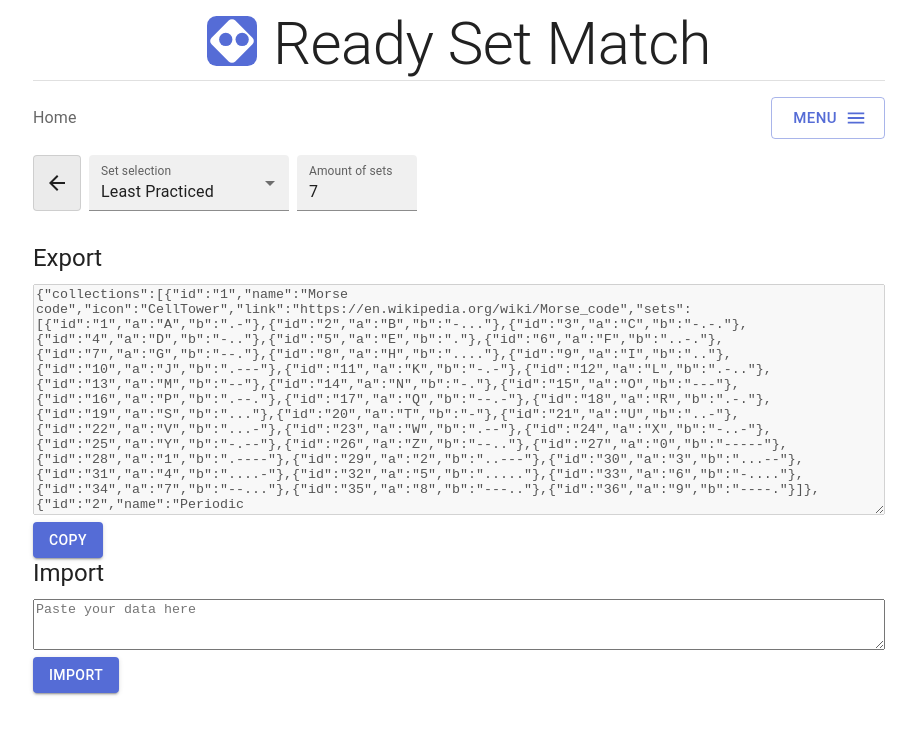
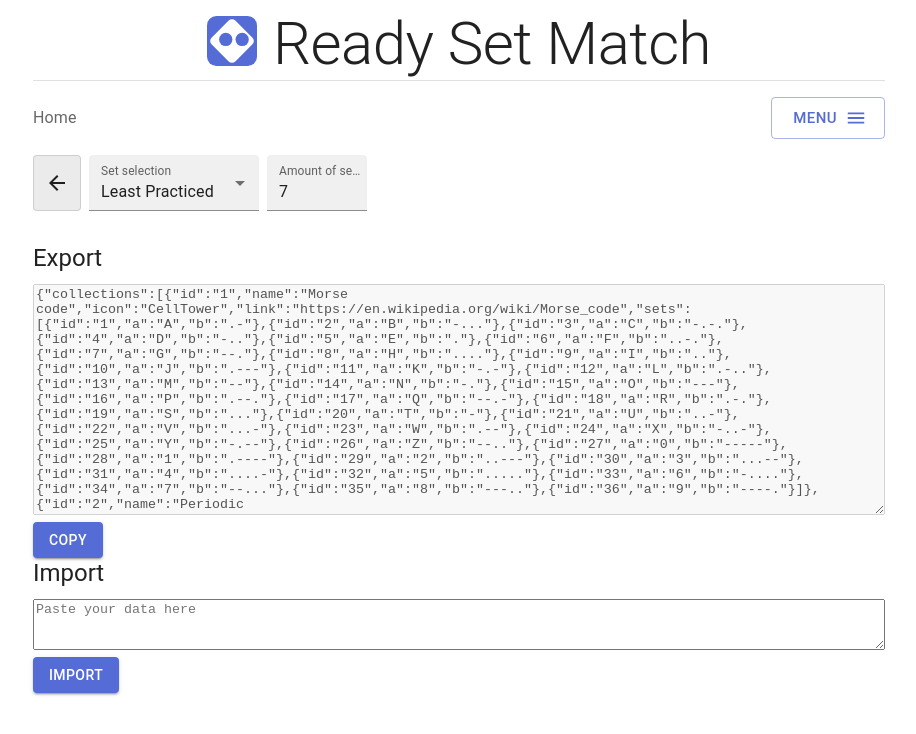
Before and after one commit to winterworks/ready-set-match, a React (Vite) app: page /#/data in a window 1280 px wide. Shown: the top 734 px of the page, without its empty margins (181-1097 px from the left). Built offline with nearby package versions, Linux system fonts and the light colour scheme.

Commit message:
Make the inputs for sets more compact

```diff
--- a/src/components/practiceSetSizeSelector.tsx
+++ b/src/components/practiceSetSizeSelector.tsx
@@ -25,7 +25,7 @@ export default function PracticeSetSizeSelector() {
       InputLabelProps={{
         shrink: true,
       }}
-      sx={{ marginRight: 1, width: 120 }}
+      sx={{ width: 100 }}
       value={setSize}
       variant="filled"
       onChange={onInputChanged}
--- a/src/components/practiceTypeSelector.tsx
+++ b/src/components/practiceTypeSelector.tsx
@@ -22,7 +22,7 @@ export default function PracticeOptionSelector() {
         id="practice-option-select"
         value={practiceType}
         label="Set selection"
-        sx={{ marginRight: 1, width: 200 }}
+        sx={{ marginRight: 1, width: 170 }}
         onChange={handleChange}
         MenuProps={{ disableScrollLock: true }}
       >
```
